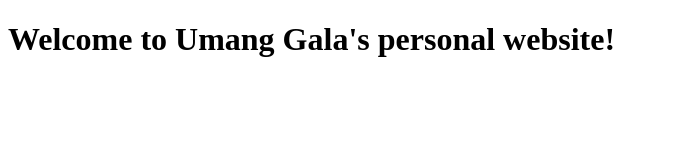
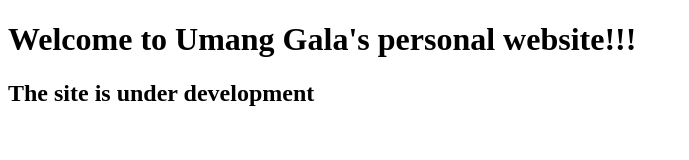
Before and after one commit to galaumang/galaumang.github.io, a Gatsby site: page / in a window 1280 px wide. Shown: the whole page, without its empty margins (0-689 px from the left). Built offline with nearby package versions, Linux system fonts and the light colour scheme; Gatsby itself is replaced by a stand-in of ours.

Commit message:
Under development
Update the site content to show that site is under development

```diff
--- a/src/pages/index.js
+++ b/src/pages/index.js
@@ -1,5 +1,10 @@
 import React from "react"
 
 export default function Home() {
-    return <h1>Welcome to Umang Gala's personal website!</h1>
+    return (
+        <div>
+        <h1>Welcome to Umang Gala's personal website!!!</h1>
+        <h2>The site is under development</h2>
+        </div>
+    );
 }
```
